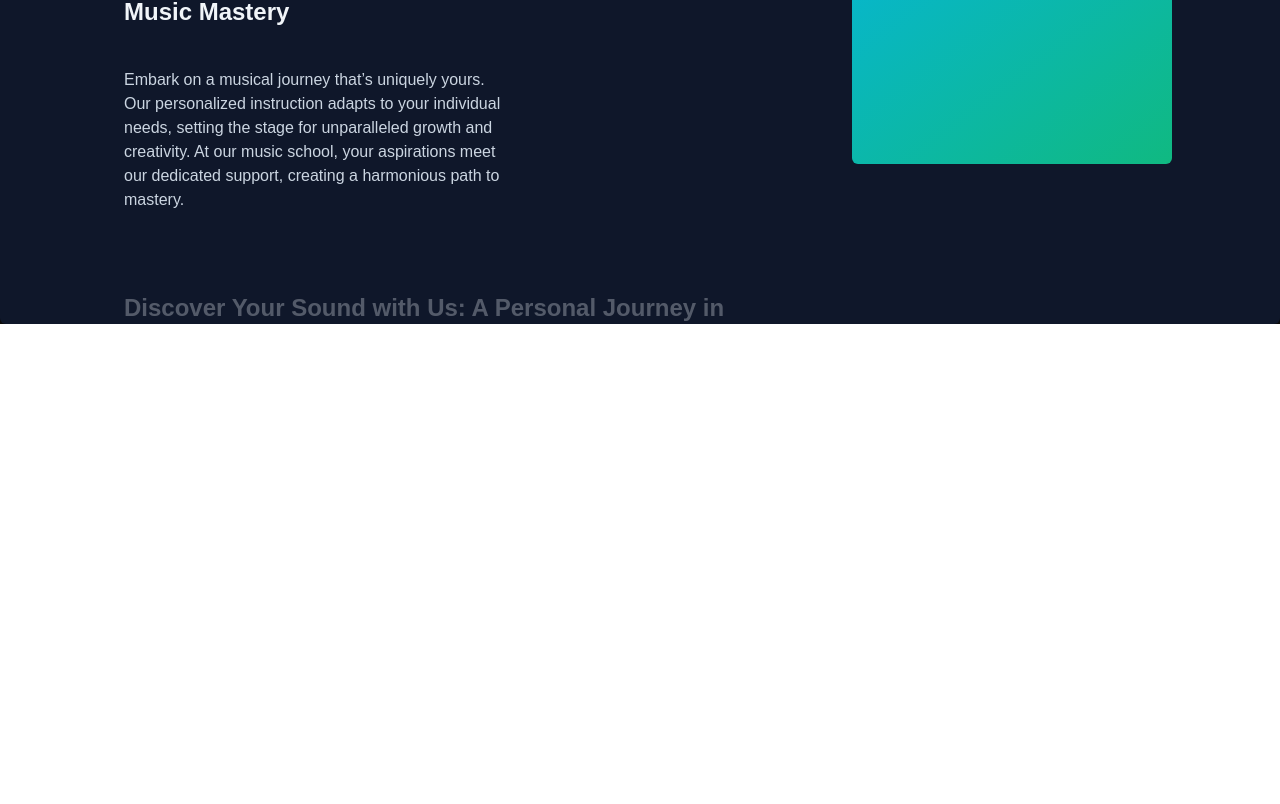
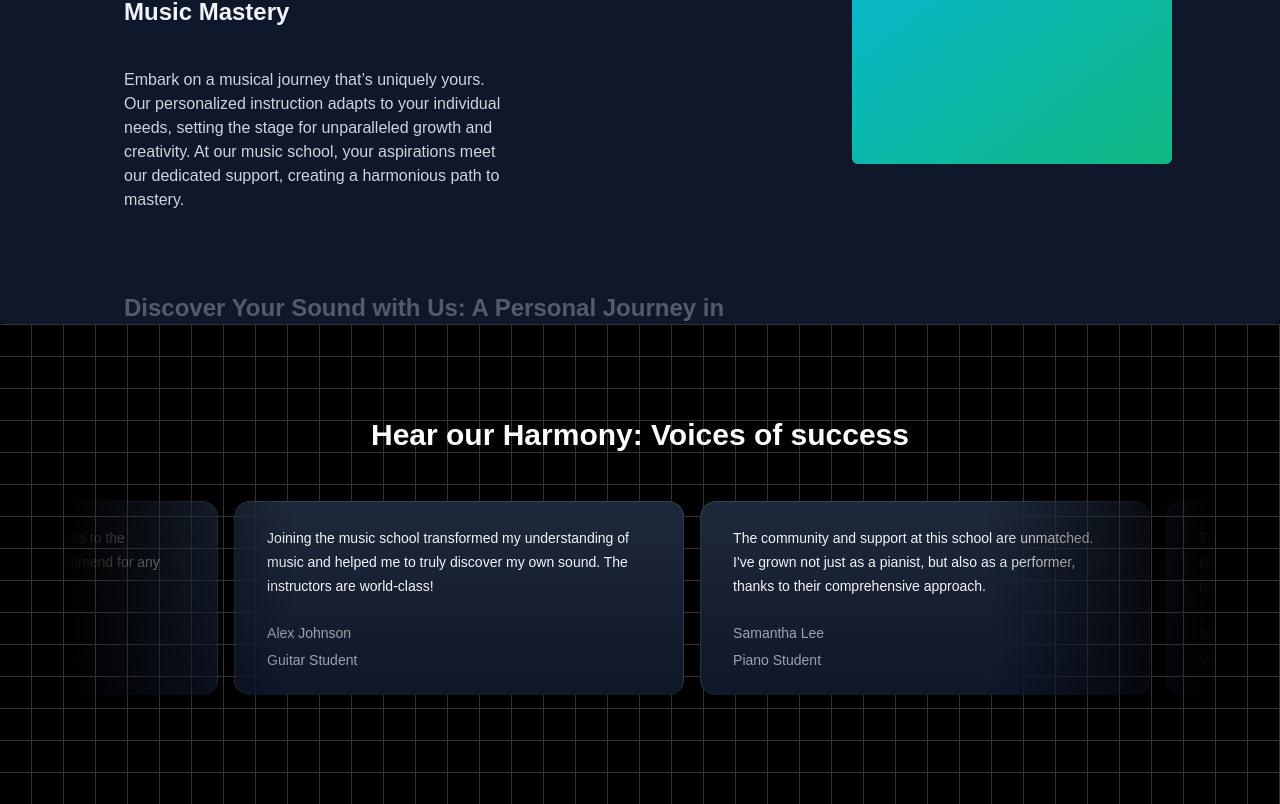
Before and after one commit to subhashSJ/music-academy-project, a Next.js app: page / in a window 1280 px wide. Shown: the part 1504-2308 px from the top of the page. Before the commit the page ends 1828 px from the top, so only its background shows below. Built offline with nearby package versions, Linux system fonts and the light colour scheme.

Commit message:
Created grid background and moving cards

```diff
--- a/package.json
+++ b/package.json
@@ -11,6 +11,7 @@
   "dependencies": {
     "clsx": "^2.1.1",
     "framer-motion": "^11.11.1",
+    "mini-svg-data-uri": "^1.4.4",
     "next": "14.2.14",
     "react": "^18",
     "react-dom": "^18",
--- a/src/app/page.tsx
+++ b/src/app/page.tsx
@@ -1,5 +1,6 @@
 import FeaturedCourses from "@/components/FeaturedCourses";
 import HeroSection from "@/components/HeroSection";
+import TestimonialCards from "@/components/TestimonialCards";
 import WhyChooseUs from "@/components/WhyChooseUs";
 
 export default function Home() {
@@ -8,6 +9,7 @@
       <HeroSection />
       <FeaturedCourses />
       <WhyChooseUs />
+      <TestimonialCards />
     </main>
   );
 }
--- /dev/null
+++ b/src/components/TestimonialCards.tsx
@@ -0,0 +1,55 @@
+import { InfiniteMovingCards } from "./ui/infinite-moving-cards";
+
+const musicSchoolTestimonials = [
+  {
+    quote:
+      "Joining the music school transformed my understanding of music and helped me to truly discover my own sound. The instructors are world-class!",
+    name: "Alex Johnson",
+    title: "Guitar Student",
+  },
+  {
+    quote:
+      "The community and support at this school are unmatched. I've grown not just as a pianist, but also as a performer, thanks to their comprehensive approach.",
+    name: "Samantha Lee",
+    title: "Piano Student",
+  },
+  {
+    quote:
+      "This school offered me the tools and confidence to take my singing to the next level. I'm endlessly grateful for the personalized coaching.",
+    name: "Michael Chen",
+    title: "Vocal Student",
+  },
+  {
+    quote:
+      "As a violinist, finding the right mentor can be challenging, but this school matched me with a teacher who truly understands my goals and challenges.",
+    name: "Emily Taylor",
+    title: "Violin Student",
+  },
+  {
+    quote:
+      "The production courses here opened my eyes to the intricacies of music production. Highly recommend for any aspiring producers!",
+    name: "Chris Morales",
+    title: "Music Production Student",
+  },
+];
+
+const TestimonialCards = () => {
+  return (
+    <div className="h-[30rem] w-full dark:bg-black dark:bg-grid-white/[0.2] relative flex flex-col items-center justify-center overflow-hidden">
+      <h2 className="text-3xl font-bold text-center mb-8 z-10">
+        Hear our Harmony: Voices of success
+      </h2>
+      <div className="flex justify-center w-full overflow-hidden px-4 sm:px-6 lg:px-8">
+        <div className="w-full max-w-6xl">
+          <InfiniteMovingCards
+            items={musicSchoolTestimonials}
+            direction="right"
+            speed="slow"
+          />
+        </div>
+      </div>
+    </div>
+  );
+};
+
+export default TestimonialCards;
--- /dev/null
+++ b/src/components/ui/infinite-moving-cards.tsx
@@ -0,0 +1,121 @@
+"use client";
+
+import { cn } from "@/lib/utils";
+import React, { useEffect, useState } from "react";
+
+export const InfiniteMovingCards = ({
+  items,
+  direction = "left",
+  speed = "fast",
+  pauseOnHover = true,
+  className,
+}: {
+  items: {
+    quote: string;
+    name: string;
+    title: string;
+  }[];
+  direction?: "left" | "right";
+  speed?: "fast" | "normal" | "slow";
+  pauseOnHover?: boolean;
+  className?: string;
+}) => {
+  const containerRef = React.useRef<HTMLDivElement>(null);
+  const scrollerRef = React.useRef<HTMLUListElement>(null);
+
+  useEffect(() => {
+    addAnimation();
+  }, []);
+  const [start, setStart] = useState(false);
+  function addAnimation() {
+    if (containerRef.current && scrollerRef.current) {
+      const scrollerContent = Array.from(scrollerRef.current.children);
+
+      scrollerContent.forEach((item) => {
+        const duplicatedItem = item.cloneNode(true);
+        if (scrollerRef.current) {
+          scrollerRef.current.appendChild(duplicatedItem);
+        }
+      });
+
+      getDirection();
+      getSpeed();
+      setStart(true);
+    }
+  }
+  const getDirection = () => {
+    if (containerRef.current) {
+      if (direction === "left") {
+        containerRef.current.style.setProperty(
+          "--animation-direction",
+          "forwards"
+        );
+      } else {
+        containerRef.current.style.setProperty(
+          "--animation-direction",
+          "reverse"
+        );
+      }
+    }
+  };
+  const getSpeed = () => {
+    if (containerRef.current) {
+      if (speed === "fast") {
+        containerRef.current.style.setProperty("--animation-duration", "20s");
+      } else if (speed === "normal") {
+        containerRef.current.style.setProperty("--animation-duration", "40s");
+      } else {
+        containerRef.current.style.setProperty("--animation-duration", "80s");
+      }
+    }
+  };
+  return (
+    <div
+      ref={containerRef}
+      className={cn(
+        "scroller relative z-20  max-w-7xl overflow-hidden  [mask-image:linear-gradient(to_right,transparent,white_20%,white_80%,transparent)]",
+        className
+      )}
+    >
+      <ul
+        ref={scrollerRef}
+        className={cn(
+          " flex min-w-full shrink-0 gap-4 py-4 w-max flex-nowrap",
+          start && "animate-scroll ",
+          pauseOnHover && "hover:[animation-play-state:paused]"
+        )}
+      >
+        {items.map((item, idx) => (
+          <li
+            className="w-[350px] max-w-full relative rounded-2xl border border-b-0 flex-shrink-0 border-slate-700 px-8 py-6 md:w-[450px]"
+            style={{
+              background:
+                "linear-gradient(180deg, var(--slate-800), var(--slate-900)",
+            }}
+            key={item.name}
+          >
+            <blockquote>
+              <div
+                aria-hidden="true"
+                className="user-select-none -z-1 pointer-events-none absolute -left-0.5 -top-0.5 h-[calc(100%_+_4px)] w-[calc(100%_+_4px)]"
+              ></div>
+              <span className=" relative z-20 text-sm leading-[1.6] text-gray-100 font-normal">
+                {item.quote}
+              </span>
+              <div className="relative z-20 mt-6 flex flex-row items-center">
+                <span className="flex flex-col gap-1">
+                  <span className=" text-sm leading-[1.6] text-gray-400 font-normal">
+                    {item.name}
+                  </span>
+                  <span className=" text-sm leading-[1.6] text-gray-400 font-normal">
+                    {item.title}
+                  </span>
+                </span>
+              </div>
+            </blockquote>
+          </li>
+        ))}
+      </ul>
+    </div>
+  );
+};
--- a/tailwind.config.ts
+++ b/tailwind.config.ts
@@ -4,6 +4,7 @@
 const {
   default: flattenColorPalette,
 } = require("tailwindcss/lib/util/flattenColorPalette");
+const svgToDataUri = require("mini-svg-data-uri");
 
 const config: Config = {
   content: [
@@ -20,6 +21,8 @@
       },
       animation: {
         spotlight: "spotlight 2s ease .75s 1 forwards",
+        scroll:
+          "scroll var(--animation-duration, 40s) var(--animation-direction, forwards) linear infinite",
       },
       keyframes: {
         spotlight: {
@@ -32,10 +35,39 @@
             transform: "translate(-50%,-40%) scale(1)",
           },
         },
+        scroll: {
+          to: {
+            transform: "translate(calc(-50% - 0.5rem))",
+          },
+        },
       },
     },
   },
-  plugins: [addVariablesForColors],
+  plugins: [
+    addVariablesForColors,
+    function ({ matchUtilities, theme }: any) {
+      matchUtilities(
+        {
+          "bg-grid": (value: any) => ({
+            backgroundImage: `url("${svgToDataUri(
+              `<svg xmlns="http://www.w3.org/2000/svg" viewBox="0 0 32 32" width="32" height="32" fill="none" stroke="${value}"><path d="M0 .5H31.5V32"/></svg>`
+            )}")`,
+          }),
+          "bg-grid-small": (value: any) => ({
+            backgroundImage: `url("${svgToDataUri(
+              `<svg xmlns="http://www.w3.org/2000/svg" viewBox="0 0 32 32" width="8" height="8" fill="none" stroke="${value}"><path d="M0 .5H31.5V32"/></svg>`
+            )}")`,
+          }),
+          "bg-dot": (value: any) => ({
+            backgroundImage: `url("${svgToDataUri(
+              `<svg xmlns="http://www.w3.org/2000/svg" viewBox="0 0 32 32" width="16" height="16" fill="none"><circle fill="${value}" id="pattern-circle" cx="10" cy="10" r="1.6257413380501518"></circle></svg>`
+            )}")`,
+          }),
+        },
+        { values: flattenColorPalette(theme("backgroundColor")), type: "color" }
+      );
+    },
+  ],
 };
 export default config;
 
```
Also changed, not shown: 1 other file (tests, documents, lock files or other folders).
